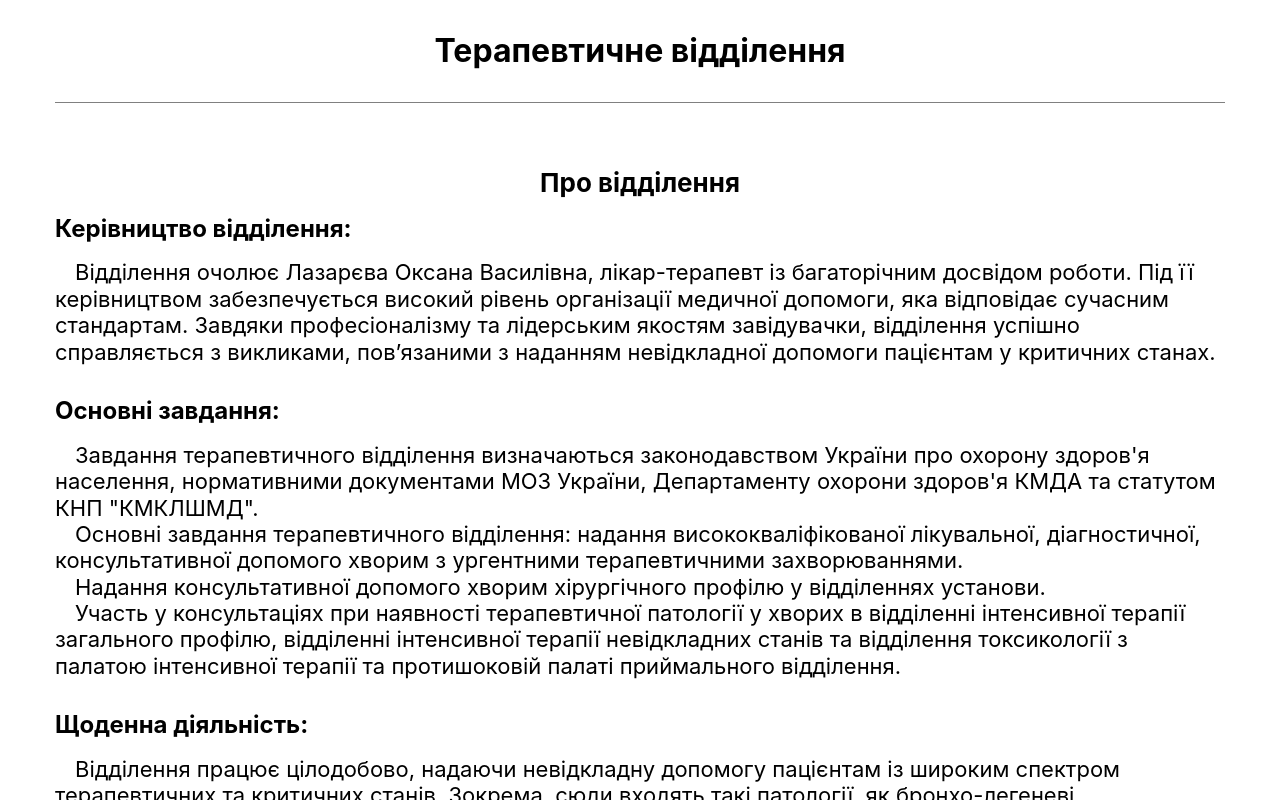
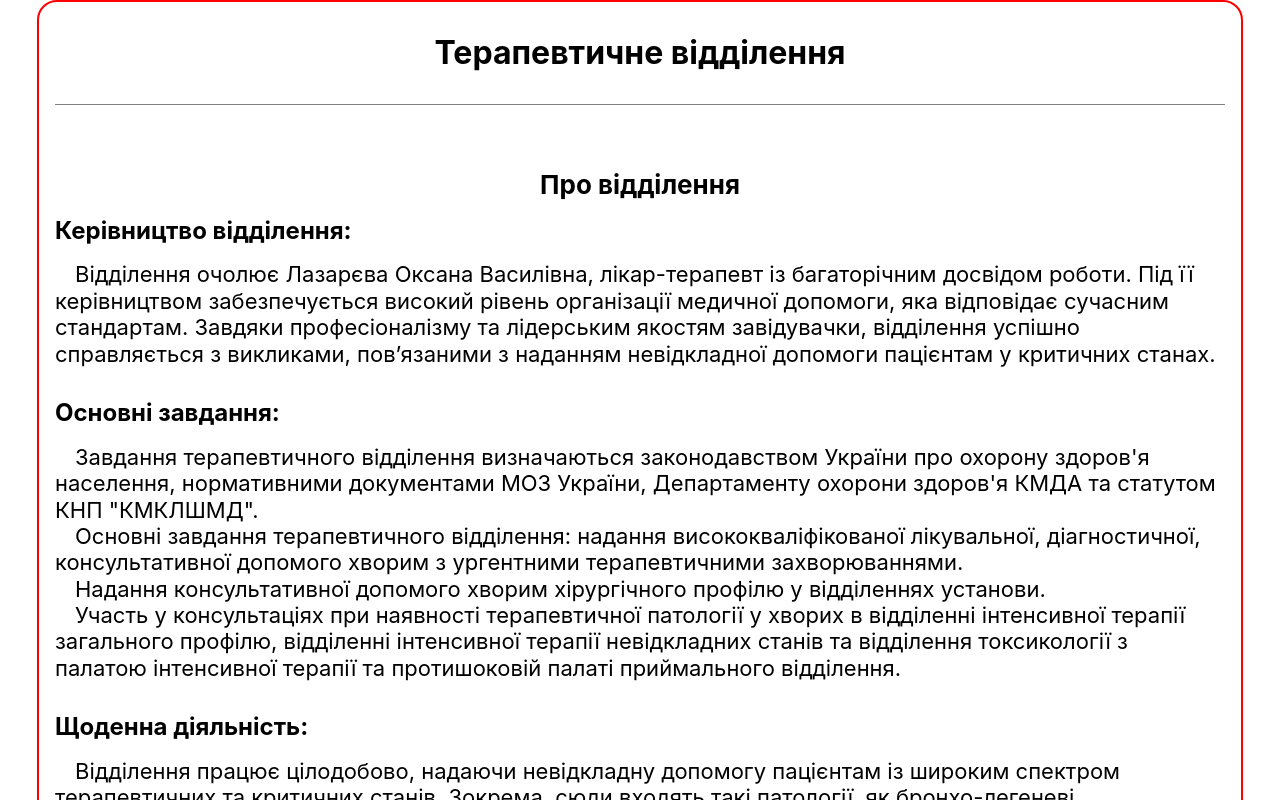
Before and after one commit to oleksandrmaliy/Neurosurgery10, a React (Vite) app: page / in a window 1280 px wide. Shown: the top 800 px of the page. Built offline with nearby package versions, Linux system fonts and the light colour scheme.

Commit message:
fix container

```diff
--- a/src/components/therapy/therapy.module.css
+++ b/src/components/therapy/therapy.module.css
@@ -1,9 +1,9 @@
 .container {
   width: 100%;
-  margin: 16px 16px16px 16px;
+  /* margin: 16px 16px 16px 16px; */
   padding: 32px 16px 16px 16px;
-  /* border: gray solid 2px;
-  border-radius: 20px; */
+  border: red solid 2px;
+  border-radius: 20px;
 }
 
 h2 {
```
